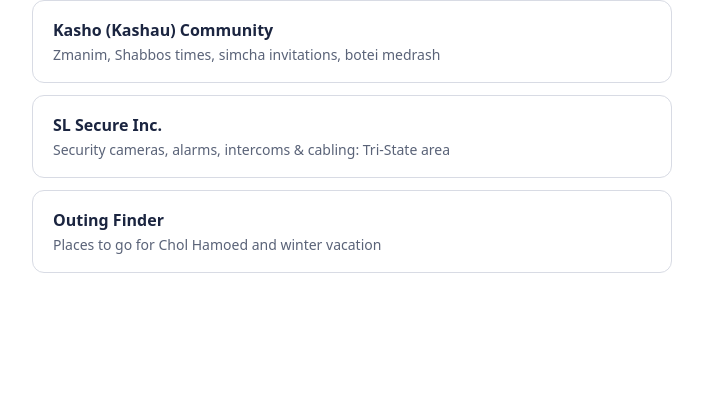
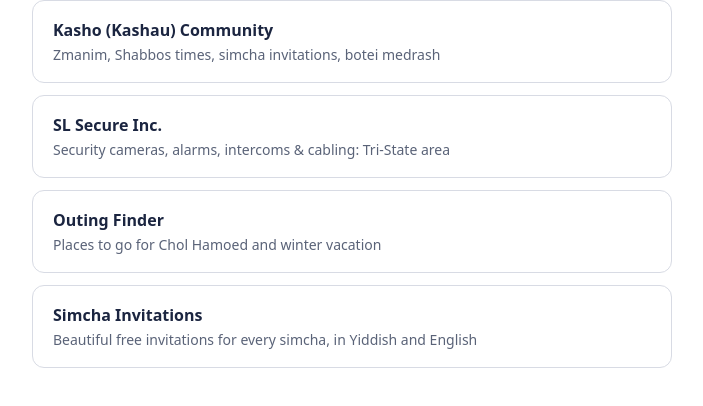
Before and after one commit to david7578433-bit/david7578433-bit.github.io, a plain HTML site: page index.html in a window 1280 px wide. Shown: the part 112-518 px from the top of the page, without its empty margins (288-991 px from the left). Drawn offline with Linux system fonts and the light colour scheme.

Commit message:
Add Simcha Invitations

```diff
--- a/index.html
+++ b/index.html
@@ -2,4 +2,5 @@
 <a href="/khaso/">Kasho (Kashau) Community<span>Zmanim, Shabbos times, simcha invitations, botei medrash</span></a>
 <a href="/sl-secure/">SL Secure Inc.<span>Security cameras, alarms, intercoms &amp; cabling: Tri-State area</span></a>
 <a href="/chol-hamoed-outing-finder/">Outing Finder<span>Places to go for Chol Hamoed and winter vacation</span></a>
+<a href="/simcha-invitations/">Simcha Invitations<span>Beautiful free invitations for every simcha, in Yiddish and English</span></a>
 </body></html>
```
